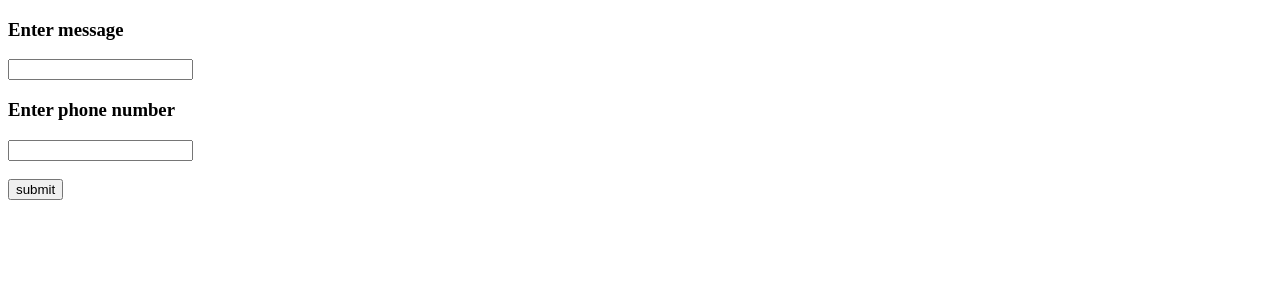
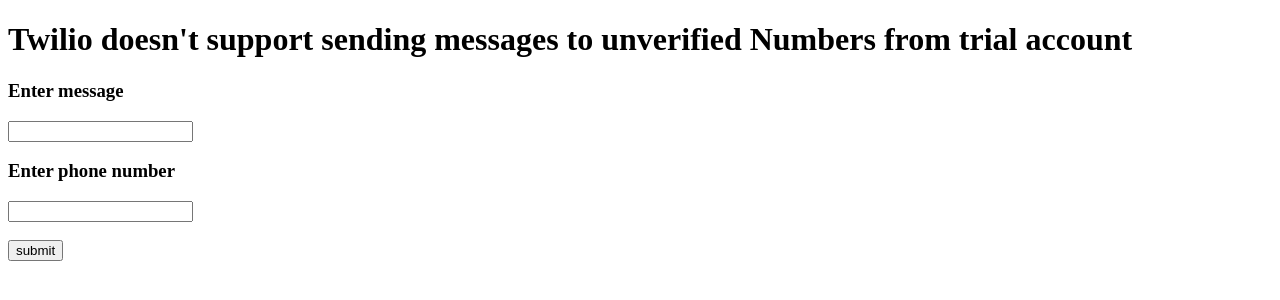
Before and after one commit to starlightknown/thankful.ly, a website: page sendmessage.html in a window 1280 px wide. Drawn offline with Linux system fonts and the light colour scheme.

Commit message:
Update sendmessage.html

```diff
--- a/sendmessage.html
+++ b/sendmessage.html
@@ -7,6 +7,8 @@
     <title>Document</title>
 </head>
 <body>
+    <h1>Twilio doesn't support sending messages to unverified Numbers from trial account
+    </h1>
     <h3>Enter message</h3>
     <input id="msg" type="text">
     <h3>Enter phone number</h3>
```
